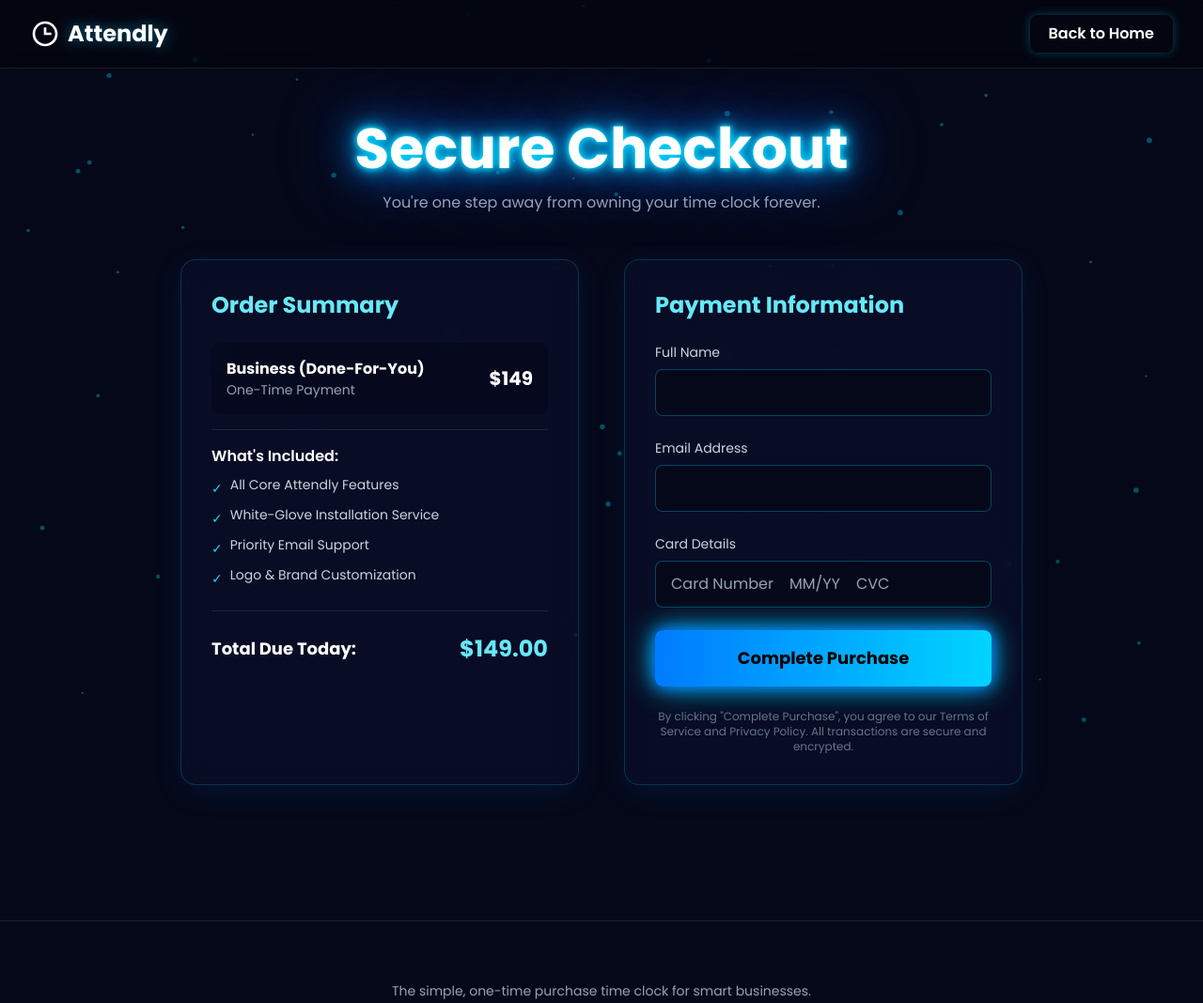
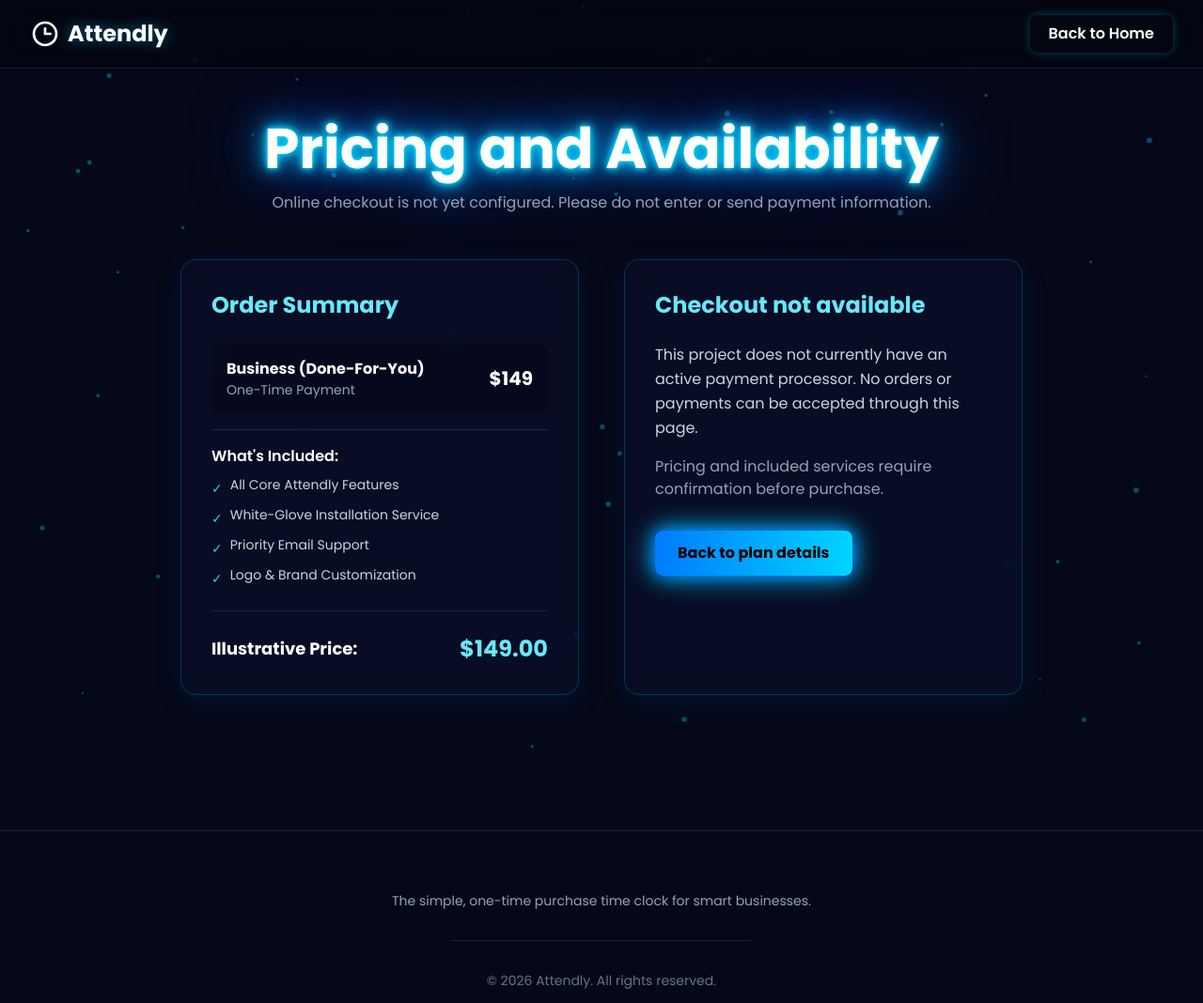
Before and after one commit to akrammk5/Attendly-website, a plain HTML site: page buy.html in a window 1280 px wide. Shown: the top 1068 px of the page at 94% size. Drawn offline with nearby package versions, Linux system fonts and the light colour scheme.

Commit message:
fix: correct navigation and metadata, remove misleading forms and unverified claims

```diff
--- a/buy.html
+++ b/buy.html
@@ -3,7 +3,8 @@
 <head>
     <meta charset="UTF-8">
     <meta name="viewport" content="width=device-width, initial-scale=1.0">
-    <title>Secure Checkout - Attendly</title>
+    <meta name="description" content="Attendly pricing information and checkout availability. Online payments are not currently enabled.">
+    <title>Pricing and Availability - Attendly</title>
     <script src="https://cdn.tailwindcss.com"></script>
     <link rel="preconnect" href="https://fonts.googleapis.com">
     <link rel="preconnect" href="https://fonts.gstatic.com" crossorigin>
@@ -97,6 +98,7 @@
             opacity: 1;
             transform: translateY(0);
         }
+      @media (prefers-reduced-motion: reduce) { *, *::before, *::after { animation-duration: .01ms !important; transition-duration: .01ms !important; scroll-behavior: auto !important; } .fade-in-up { opacity: 1 !important; transform: none !important; } }
     </style>
 </head>
 <body class="font-poppins">
@@ -118,8 +120,8 @@
     <main class="relative z-10 pt-32 pb-20">
         <div class="container mx-auto px-4">
             <div class="text-center fade-in-up">
-                <h1 class="text-4xl md:text-6xl font-bold text-white neon-glow-text">Secure Checkout</h1>
-                <p class="mt-4 text-slate-400">You're one step away from owning your time clock forever.</p>
+                <h1 class="text-4xl md:text-6xl font-bold text-white neon-glow-text">Pricing and Availability</h1>
+                <p class="mt-4 text-slate-400">Online checkout is not yet configured. Please do not enter or send payment information.</p>
             </div>
 
             <div class="mt-12 max-w-4xl mx-auto grid lg:grid-cols-2 gap-8 lg:gap-12 fade-in-up" style="transition-delay: 200ms;">
@@ -149,39 +151,14 @@
                     </div>
 
                     <div class="mt-6 pt-6 border-t border-white/10 flex justify-between items-center">
-                        <h3 class="text-lg font-bold text-white">Total Due Today:</h3>
+                        <h3 class="text-lg font-bold text-white">Illustrative Price:</h3>
                         <p class="text-2xl font-bold text-cyan-300">$149.00</p>
                     </div>
                 </div>
 
                 <!-- Right Column: Payment Details -->
                 <div class="glassmorphic-card p-8 rounded-2xl">
-                     <h2 class="text-2xl font-bold text-cyan-300 mb-6">Payment Information</h2>
-                     <form action="#" method="POST">
-                        <div class="space-y-6">
-                            <div>
-                                <label for="full-name" class="block text-sm font-medium text-slate-300 mb-2">Full Name</label>
-                                <input type="text" name="full-name" id="full-name" class="form-input w-full" required>
-                            </div>
-                             <div>
-                                <label for="email" class="block text-sm font-medium text-slate-300 mb-2">Email Address</label>
-                                <input type="email" name="email" id="email" class="form-input w-full" required>
-                            </div>
-                            <div>
-                                <label for="card-details" class="block text-sm font-medium text-slate-300 mb-2">Card Details</label>
-                                <!-- This is a placeholder for a real payment element from Stripe, etc. -->
-                                <div class="form-input">
-                                    <p class="text-slate-400">Card Number&nbsp;&nbsp;&nbsp;&nbsp;MM/YY&nbsp;&nbsp;&nbsp;&nbsp;CVC</p>
-                                </div>
-                            </div>
-                            <button type="submit" class="w-full glow-btn text-black font-bold py-4 rounded-lg text-lg transition transform hover:scale-105">
-                                Complete Purchase
-                            </button>
-                            <p class="text-xs text-slate-500 text-center">
-                                By clicking "Complete Purchase", you agree to our Terms of Service and Privacy Policy. All transactions are secure and encrypted.
-                            </p>
-                        </div>
-                     </form>
+                     <h2 class="text-2xl font-bold text-cyan-300 mb-6">Checkout not available</h2><p class="text-slate-300 leading-relaxed">This project does not currently have an active payment processor. No orders or payments can be accepted through this page.</p><p class="text-slate-400 mt-4">Pricing and included services require confirmation before purchase.</p><a class="inline-block mt-8 glow-btn text-black font-bold px-6 py-3 rounded-lg" href="index.html#pricing">Back to plan details</a>
                 </div>
             </div>
         </div>
@@ -192,7 +169,7 @@
         <div class="container mx-auto px-4 text-center">
             <p class="text-slate-400 text-sm">The simple, one-time purchase time clock for smart businesses.</p>
             <div class="mt-8 text-center text-sm text-slate-500 border-t border-white/10 pt-8 max-w-xs mx-auto">
-                &copy; 2025 Attendly. All rights reserved.
+                &copy; 2026 Attendly. All rights reserved.
             </div>
         </div>
     </footer>
```
